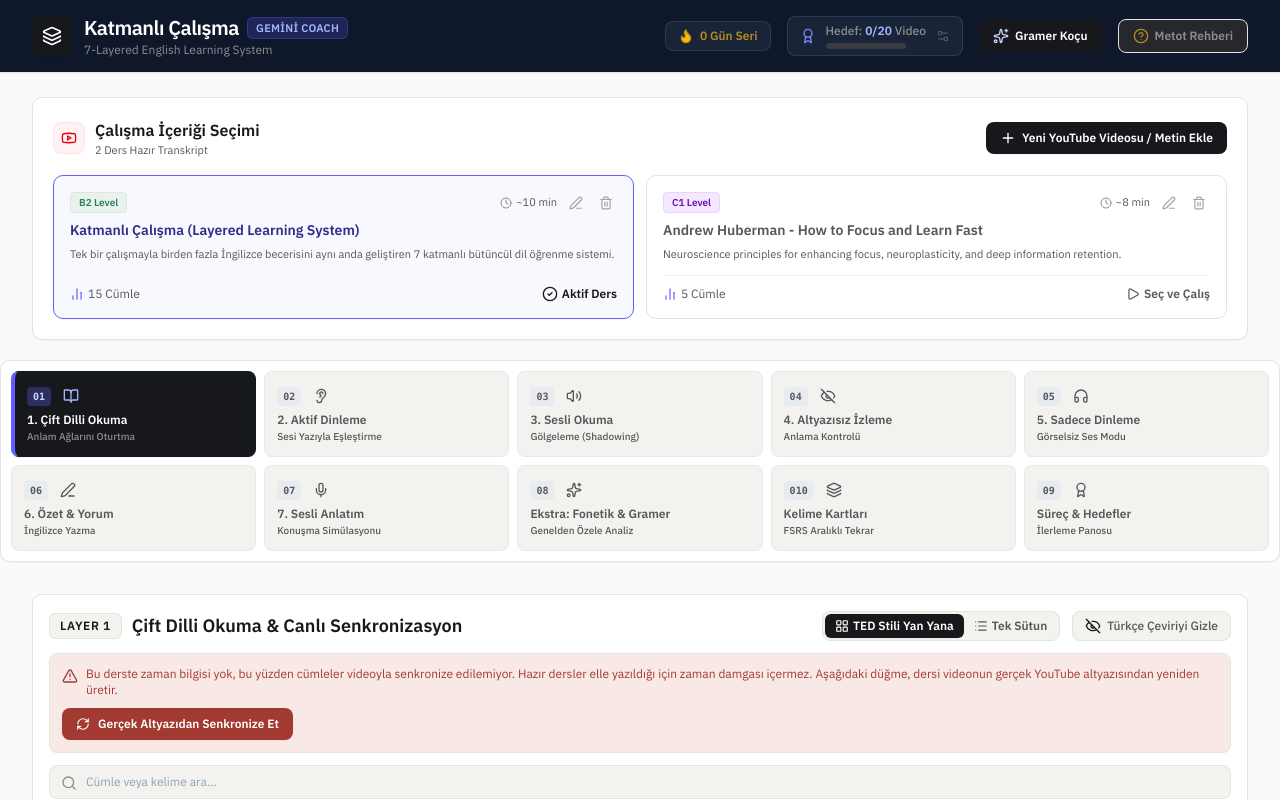
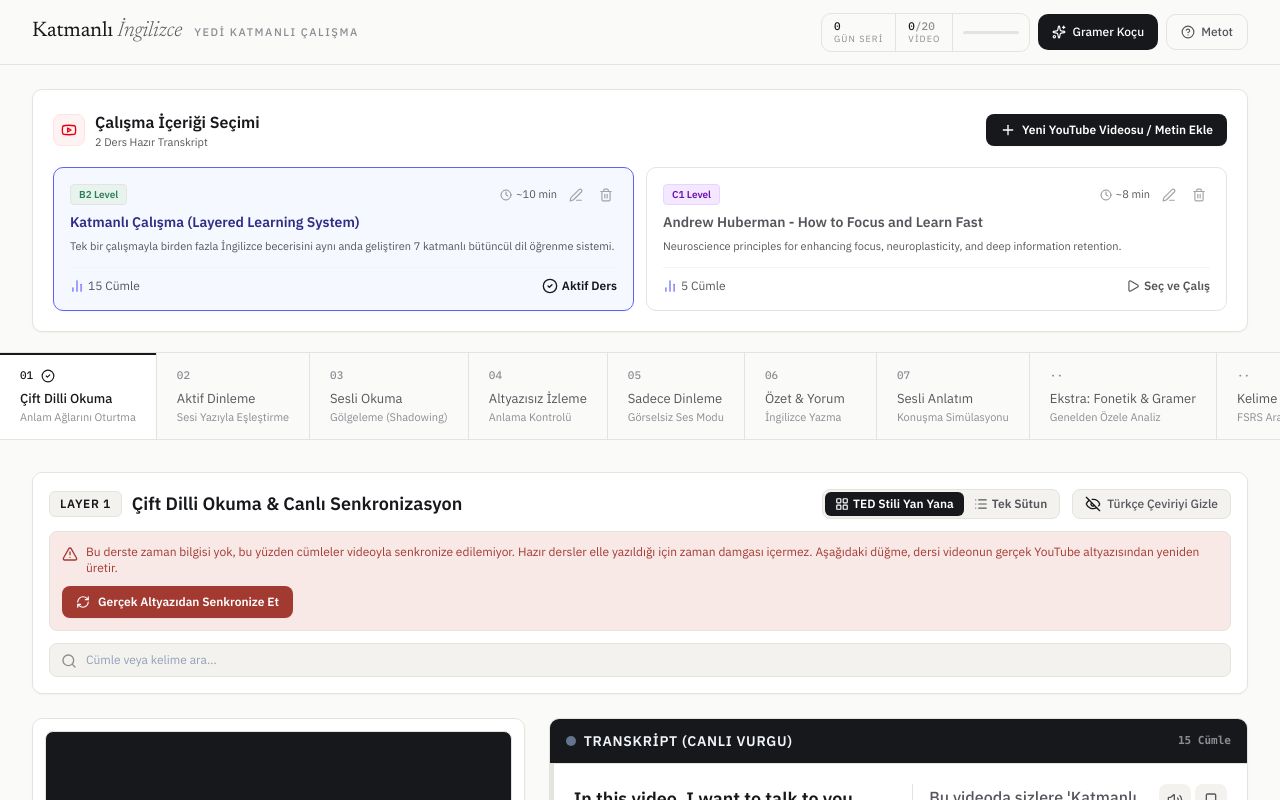
Before and after one commit to hakanonel05/Katmanl-ingilizce-V2, a React (Vite) app: page / in a window 1280 px wide. Shown: the top 800 px of the page. Built offline with nearby package versions, Linux system fonts and the light colour scheme.

Commit message:
Add files via upload

```diff
--- a/src/components/Header.tsx
+++ b/src/components/Header.tsx
@@ -56,151 +56,70 @@ export const Header: React.FC<HeaderProps> = ({
   };
 
   return (
-    <header className="bg-[#0F172A] border-b border-slate-800 text-white sticky top-0 z-30 shadow-sm">
-      <div className="max-w-[1920px] w-full mx-auto px-3 sm:px-6 lg:px-8 py-3.5 flex flex-wrap items-center justify-between gap-4">
-        {/* Brand Title */}
-        <div className="flex items-center space-x-3">
-          <div className="w-10 h-10 bg-indigo-600 rounded-xl flex items-center justify-center text-white shadow-md shadow-indigo-900/30 font-black">
-            <Layers className="w-5 h-5" />
-          </div>
-          <div>
-            <div className="flex items-center space-x-2">
-              <h1 className="text-lg sm:text-xl font-bold tracking-tight text-white flex items-center gap-2">
-                Katmanlı Çalışma
-              </h1>
-              <span className="text-[11px] bg-indigo-500/20 text-indigo-300 border border-indigo-500/30 px-2 py-0.5 rounded-md font-semibold tracking-wide uppercase">
-                Gemini Coach
-              </span>
-            </div>
-            <p className="text-xs text-slate-400 hidden sm:block">
-              7-Layered English Learning System
-            </p>
-          </div>
+    <header className="bg-[var(--paper)] border-b border-[var(--hairline)] sticky top-0 z-30">
+      <div className="max-w-[1400px] w-full mx-auto px-4 sm:px-6 lg:px-8 h-16 flex items-center justify-between gap-4">
+        {/* Marka — kelime işareti, ikon kutusu yok */}
+        <div className="flex items-baseline gap-3 min-w-0">
+          <span className="font-display text-[19px] sm:text-[21px] font-medium text-[var(--ink)] whitespace-nowrap">
+            Katmanlı <em className="italic font-light text-[var(--ink-2)]">İngilizce</em>
+          </span>
+          <span className="eyebrow hidden lg:inline">Yedi Katmanlı Çalışma</span>
         </div>
 
-        {/* Progress & Quick Tools */}
-        <div className="flex items-center space-x-3 sm:space-x-4 relative">
-          {/* Streak Counter */}
+        {/* Ölçüler ve araçlar */}
+        <div className="flex items-center gap-1 sm:gap-2 relative">
+          {/* Seri ve hedef: tek bir sayı şeridi */}
           <button
             type="button"
             onClick={openEditor}
-            className="flex items-center space-x-1.5 bg-slate-800/80 hover:bg-slate-700/80 px-3 py-1.5 rounded-lg border border-slate-700/80 text-xs text-amber-400 font-semibold transition cursor-pointer"
-            title="Seriyi ve hedefi düzenle"
+            title="Hedefi ve seriyi düzenle"
+            className="group flex items-stretch divide-x divide-[var(--hairline)] border border-[var(--hairline)] rounded-[10px] overflow-hidden hover:border-[var(--hairline-2)] transition-colors cursor-pointer"
           >
-            <Flame className="w-4 h-4 text-amber-400 fill-amber-400" />
-            <span>{progress.studyStreakDays} Gün Seri</span>
+            <span className="flex flex-col items-start px-3 py-1.5 leading-tight">
+              <span className="timecode text-[var(--ink)] font-medium">
+                {progress.studyStreakDays}
+              </span>
+              <span className="text-[9px] uppercase tracking-[0.12em] text-[var(--ink-3)]">
+                gün seri
+              </span>
+            </span>
+
+            <span className="flex flex-col items-start px-3 py-1.5 leading-tight">
+              <span className="timecode text-[var(--ink)] font-medium">
+                {progress.completedVideoCount}<span className="text-[var(--ink-3)]">/{progress.goalVideoCount}</span>
+              </span>
+              <span className="text-[9px] uppercase tracking-[0.12em] text-[var(--ink-3)]">
+                video
+              </span>
+            </span>
+
+            {/* İlerleme: ince dikey şerit */}
+            <span className="hidden sm:flex items-center px-2.5">
+              <span className="w-14 h-[3px] bg-[var(--hairline)] rounded-full overflow-hidden">
+                <span
+                  className="block h-full bg-[var(--ink)] transition-all duration-500"
+                  style={{ width: `${goalPercentage}%` }}
+                />
+              </span>
+            </span>
           </button>
 
-          {/* Video Goal Counter */}
-          <button
-            type="button"
-            onClick={openEditor}
-            className="flex items-center space-x-2.5 bg-slate-800/80 hover:bg-slate-700/80 px-3 py-1.5 rounded-lg border border-slate-700/80 transition cursor-pointer"
-            title="Hedefi düzenle"
-          >
-            <Award className="w-4 h-4 text-indigo-400" />
-            <div className="text-xs">
-              <div className="flex justify-between items-center space-x-2 text-slate-300 font-medium">
-                <span>Hedef: <strong className="text-indigo-300 font-bold">{progress.completedVideoCount}/{progress.goalVideoCount}</strong> Video</span>
-              </div>
-              <div className="w-20 bg-slate-700 rounded-full h-1.5 mt-1 overflow-hidden">
-                <div
-                  className="bg-indigo-500 h-1.5 rounded-full transition-all duration-500"
-                  style={{ width: `${goalPercentage}%` }}
-                />
-              </div>
-            </div>
-            <Settings2 className="w-3.5 h-3.5 text-slate-500" />
-          </button>
-
-          {/* Düzenleme Paneli */}
-          {isEditing && onUpdateProgress && (
-            <div className="absolute top-full right-0 mt-2 w-72 bg-slate-900 border border-slate-700 rounded-xl shadow-2xl p-4 z-50 space-y-3">
-              <div className="flex items-center justify-between">
-                <h3 className="text-sm font-bold text-white">Hedef ve Seri</h3>
-                <button
-                  type="button"
-                  onClick={() => setIsEditing(false)}
-                  className="p-1 text-slate-400 hover:text-white cursor-pointer"
-                >
-                  <X className="w-4 h-4" />
-                </button>
-              </div>
-
-              <div className="space-y-1.5">
-                <label className="text-xs font-semibold text-slate-300 block">
-                  Video Hedefi
-                </label>
-                <input
-                  type="number"
-                  min={1}
-                  max={999}
-                  value={goalDraft}
-                  onChange={(e) => setGoalDraft(e.target.value)}
-                  className="w-full px-3 py-1.5 bg-slate-800 border border-slate-600 rounded-lg text-sm text-white focus:outline-none focus:border-indigo-500"
-                />
-                <p className="text-[11px] text-slate-500">
-                  Şu an {progress.completedVideoCount} video tamamlandı. Bu sayı
-                  derslerin gerçek durumundan hesaplanıyor.
-                </p>
-              </div>
-
-              <div className="space-y-1.5">
-                <label className="text-xs font-semibold text-slate-300 block">
-                  Çalışma Serisi (gün)
-                </label>
-                <input
-                  type="number"
-                  min={0}
-                  max={9999}
-                  value={streakDraft}
-                  onChange={(e) => setStreakDraft(e.target.value)}
-                  className="w-full px-3 py-1.5 bg-slate-800 border border-slate-600 rounded-lg text-sm text-white focus:outline-none focus:border-indigo-500"
-                />
-                <p className="text-[11px] text-slate-500">
-                  Seri normalde otomatik sayılıyor: bir katman tamamladığın her gün
-                  işaretleniyor, bir gün atlarsan sıfırlanıyor. Buradan elle de
-                  ayarlayabilirsin.
-                </p>
-              </div>
-
-              <div className="flex items-center space-x-2 pt-1">
-                <button
-                  type="button"
-                  onClick={saveEdits}
-                  className="flex-1 flex items-center justify-center space-x-1.5 px-3 py-2 bg-indigo-600 hover:bg-indigo-700 text-white text-xs font-bold rounded-lg transition cursor-pointer"
-                >
-                  <Check className="w-3.5 h-3.5" />
-                  <span>Kaydet</span>
-                </button>
-                <button
-                  type="button"
-                  onClick={() => setIsEditing(false)}
-                  className="px-3 py-2 bg-slate-800 hover:bg-slate-700 text-slate-300 text-xs font-bold rounded-lg transition cursor-pointer"
-                >
-                  Vazgeç
-                </button>
-              </div>
-            </div>
-          )}
-
-          {/* Action Buttons */}
           <button
             onClick={onOpenGrammarCoach}
-            className="flex items-center space-x-1.5 px-3.5 py-2 rounded-lg bg-indigo-600 hover:bg-indigo-500 text-white text-xs font-semibold shadow-sm transition cursor-pointer"
-            title="Genelden Özele Gramer Asistanı"
+            title="Gramer koçuna sor"
+            className="flex items-center gap-1.5 h-9 px-3.5 rounded-[10px] bg-[var(--ink)] text-[var(--paper-2)] text-xs font-medium hover:opacity-90 transition-opacity cursor-pointer shrink-0 whitespace-nowrap"
           >
-            <Sparkles className="w-4 h-4 text-indigo-200" />
+            <Sparkles className="w-3.5 h-3.5 shrink-0" />
             <span className="hidden md:inline">Gramer Koçu</span>
           </button>
 
           <button
             onClick={onOpenGuide}
-            className="flex items-center space-x-1.5 px-3.5 py-2 rounded-lg bg-slate-800 hover:bg-slate-700 text-slate-200 border border-slate-700 text-xs font-semibold transition cursor-pointer"
-            title="Yöntem Rehberi ve 7 Katman Özeti"
+            title="Yöntem rehberi"
+            className="flex items-center gap-1.5 h-9 px-3.5 rounded-[10px] border border-[var(--hairline)] text-[var(--ink-2)] text-xs font-medium hover:border-[var(--hairline-2)] hover:text-[var(--ink)] transition-colors cursor-pointer shrink-0 whitespace-nowrap"
           >
-            <HelpCircle className="w-4 h-4 text-amber-400" />
-            <span className="hidden sm:inline">Metot Rehberi</span>
+            <HelpCircle className="w-3.5 h-3.5 shrink-0" />
+            <span className="hidden sm:inline">Metot</span>
           </button>
         </div>
       </div>
--- a/src/components/LayerNavigation.tsx
+++ b/src/components/LayerNavigation.tsx
@@ -86,50 +86,67 @@ export const LayerNavigation: React.FC<LayerNavigationProps> = ({
   completedLayers,
 }) => {
   return (
-    <div className="bg-white border border-slate-200 rounded-xl p-2.5 shadow-sm">
-      <div className="grid grid-cols-2 sm:grid-cols-3 md:grid-cols-3 lg:grid-cols-5 gap-2">
+    <nav aria-label="Katmanlar" className="border-y border-[var(--hairline)] bg-[var(--paper)]">
+      <div className="flex overflow-x-auto snap-x scrollbar-hide">
         {LAYER_TABS.map((tab) => {
           const isActive = activeLayer === tab.id;
           const isCompleted = completedLayers.includes(tab.id);
+          const isCore = tab.id <= CORE_LAYER_COUNT;
 
           return (
             <button
               key={tab.id}
               onClick={() => onSelectLayer(tab.id)}
-              className={`relative flex flex-col items-start p-3 rounded-lg border text-left transition-all cursor-pointer ${
+              aria-current={isActive ? 'step' : undefined}
+              className={`group relative shrink-0 snap-start text-left px-4 sm:px-5 py-3.5 border-r border-[var(--hairline)] last:border-r-0 transition-colors cursor-pointer min-w-[132px] ${
                 isActive
-                  ? 'bg-slate-900 text-white border-slate-900 border-l-4 border-l-indigo-500 shadow-sm'
-                  : isCompleted
-                  ? 'bg-indigo-50/60 text-indigo-900 border-indigo-200/80 hover:bg-indigo-100/50'
-                  : 'bg-slate-50 text-slate-700 border-slate-200/80 hover:bg-slate-100 hover:text-slate-900'
+                  ? 'bg-[var(--paper-2)]'
+                  : 'bg-transparent hover:bg-[var(--paper-3)]'
               }`}
             >
-              {/* Checkmark Badge if completed */}
-              {isCompleted && !isActive && (
-                <CheckCircle2 className="w-3.5 h-3.5 text-indigo-600 absolute top-2.5 right-2.5" />
-              )}
+              {/* Aktif katman: üstte tek çizgi. Vurgu için kutu değil, kenar. */}
+              <span
+                className={`absolute left-0 right-0 top-0 h-[2px] transition-colors ${
+                  isActive ? 'bg-[var(--ink)]' : 'bg-transparent'
+                }`}
+              />
 
-              <div className="flex items-center space-x-2 w-full mb-1">
-                <span className={`text-[10px] font-mono font-bold px-1.5 py-0.5 rounded ${
-                  isActive ? 'bg-indigo-500/30 text-indigo-200' : 'bg-slate-200/70 text-slate-600'
-                }`}>
-                  0{tab.id}
+              <span className="flex items-center gap-2 mb-1.5">
+                {/* Numara: gerçek bir sıra bildirdiği için var */}
+                <span
+                  className={`timecode font-medium ${
+                    isActive ? 'text-[var(--ink)]' : 'text-[var(--ink-3)]'
+                  }`}
+                >
+                  {isCore ? String(tab.id).padStart(2, '0') : '··'}
                 </span>
-                <div className={`p-1 rounded ${isActive ? 'text-indigo-300' : 'text-slate-500'}`}>
-                  {tab.icon}
-                </div>
-              </div>
 
-              <span className="text-xs font-bold leading-tight line-clamp-1">{tab.label}</span>
-              <span className={`text-[10px] mt-0.5 font-medium line-clamp-1 ${
-                isActive ? 'text-slate-300' : 'text-slate-500'
-              }`}>
+                {isCompleted && (
+                  <CheckCircle2
+                    className={`w-3.5 h-3.5 shrink-0 ${
+                      isActive ? 'text-[var(--ink)]' : 'text-[var(--ok)]'
+                    }`}
+                  />
+                )}
+              </span>
+
+              <span
+                className={`block text-[13px] leading-snug ${
+                  isActive
+                    ? 'text-[var(--ink)] font-medium'
+                    : 'text-[var(--ink-2)] group-hover:text-[var(--ink)]'
+                }`}
+              >
+                {tab.label.replace(/^\d+\.\s*/, '')}
+              </span>
+
+              <span className="block text-[11px] mt-0.5 text-[var(--ink-3)] leading-snug">
                 {tab.subLabel}
               </span>
             </button>
           );
         })}
       </div>
-    </div>
+    </nav>
   );
 };
```
